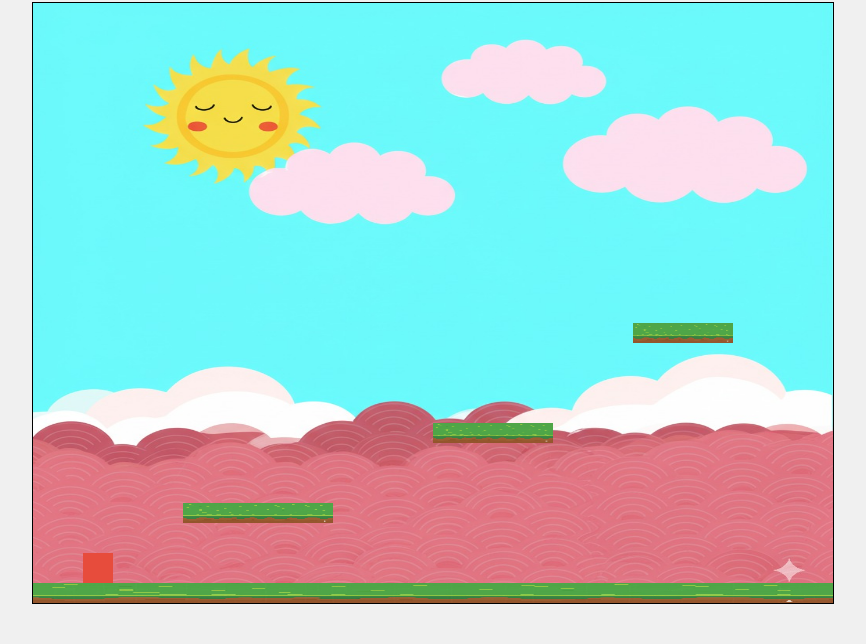
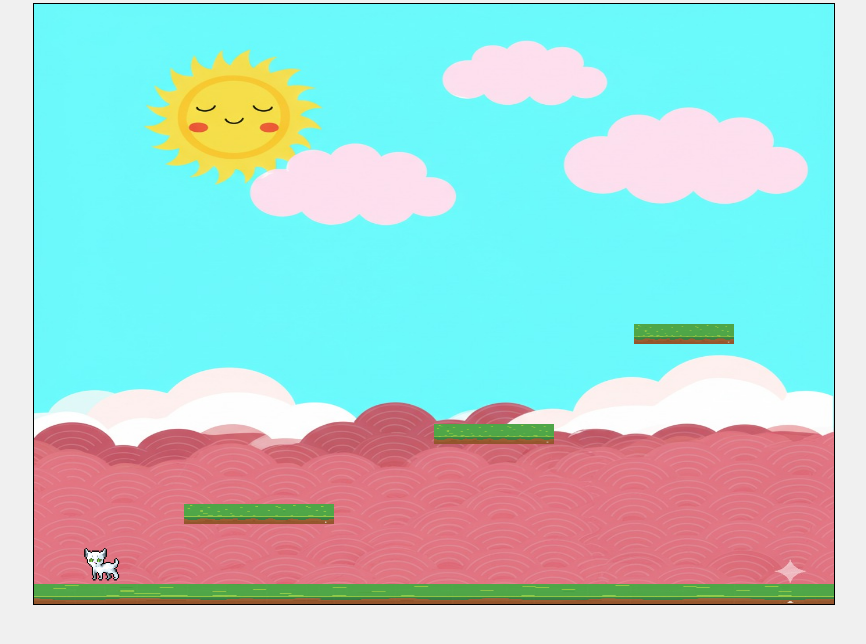
Before and after one commit to nourmad/CuteAdventure, a plain HTML site: page index.html in a window 1280 px wide. Shown: the part 136-780 px from the top of the page, without its empty margins (207-1073 px from the left). Drawn offline with Linux system fonts and the light colour scheme.

Commit message:
new cat model

```diff
--- a/game.js
+++ b/game.js
@@ -1,13 +1,15 @@
 // Get the canvas and context
 const canvas = document.getElementById('gameCanvas');
 const ctx = canvas.getContext('2d');
+const cattyElement = document.getElementById('catty');
 
 // Game variables (example)
 let playerX = 50;
 let playerY = canvas.height - 100; // Start near the bottom
-let playerWidth = 30;
-let playerHeight = 30;
+let playerWidth = 40;
+let playerHeight = 40;
 let playerColor = '#e74c3c'; // Red color for the player placeholder
+let playerDirection = 1; // 1 for right, -1 for left
 
 // Physics variables
 let playerVelX = 0;
@@ -16,6 +18,9 @@ const gravity = 0.5;
 const jumpStrength = -12; // Negative value for upward force
 const moveSpeed = 5;
 let isOnGround = false;
+
+// Animation variables
+let lastTimestamp = 0;
 
 // Keyboard input state
 const keys = {
@@ -28,11 +33,14 @@ const keys = {
 // Load images
 let backgroundImage = new Image();
 let platformImage = new Image();
+// Use the preloaded GIF from the hidden div
+let cattyImage = document.getElementById('catty');
 let imagesLoaded = false;
 
 // Track loading of images
 let backgroundLoaded = false;
 let platformLoaded = false;
+let cattyLoaded = true; // We assume the GIF is loaded since it's in the HTML
 
 backgroundImage.onload = function() {
     backgroundLoaded = true;
@@ -50,13 +58,14 @@ platformImage.onerror = function() {
 };
 
 function checkAllImagesLoaded() {
-    imagesLoaded = backgroundLoaded && platformLoaded;
+    imagesLoaded = backgroundLoaded && platformLoaded && cattyLoaded;
     console.log("Images loaded:", imagesLoaded);
 }
 
 // Set the source after setting up event handlers
 backgroundImage.src = 'assets/background.jpeg';
 platformImage.src = 'assets/platform.jpeg';
+cattyImage.src = 'assets/catty.gif';
 // let catImage = new Image(); catImage.src = 'assets/cat.png';
 
 // --- Level Data ---
@@ -123,9 +132,11 @@ function update() {
     playerVelX = 0; // Reset horizontal velocity each frame unless a key is pressed
     if (keys.left) {
         playerVelX = -moveSpeed;
+        playerDirection = -1;
     }
     if (keys.right) {
         playerVelX = moveSpeed;
+        playerDirection = 1;
     }
 
     // Apply horizontal velocity
@@ -238,14 +249,18 @@ function draw() {
         }
     }
 
-    // Draw the player
-    // TODO: Replace fillRect with drawImage for the player
-    // ctx.drawImage(catImage, playerX, playerY, playerWidth, playerHeight);
-    ctx.fillStyle = playerColor;
-    ctx.fillRect(playerX, playerY, playerWidth, playerHeight);
+    // Position and style the cat element instead of drawing on canvas
+    cattyElement.style.left = playerX + 'px';
+    cattyElement.style.top = playerY + 'px';
+    cattyElement.style.transform = playerDirection === -1 ? 'scaleX(-1)' : 'scaleX(1)';
 }
 
-function gameLoop() {
+function gameLoop(timestamp) {
+    // Calculate time elapsed since last frame for animation
+    if (!lastTimestamp) lastTimestamp = timestamp;
+    const deltaTime = timestamp - lastTimestamp;
+    lastTimestamp = timestamp;
+
     update(); // Update game state
     draw();   // Draw the game
 
--- a/index.html
+++ b/index.html
@@ -6,7 +6,11 @@
 </head>
 <body>
     <h1>Pookie Cat Adventure!</h1>
-    <canvas id="gameCanvas" width="800" height="600"></canvas>
+    <div id="gameContainer" style="position: relative; width: 800px; height: 600px;">
+        <canvas id="gameCanvas" width="800" height="600"></canvas>
+        <img id="catty" src="assets/catty.gif" alt="Catty" style="position: absolute; width: 40px; height: 40px; display: block;">
+    </div>
+
     <script src="game.js"></script>
 </body>
 </html>
```
Also changed, not shown: assets/catty.gif (added).
